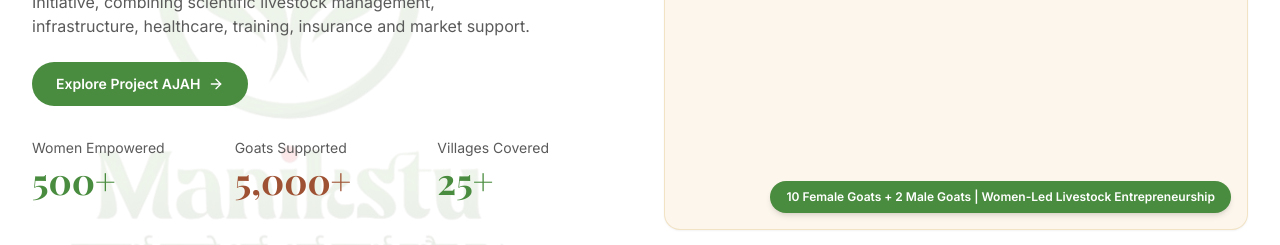
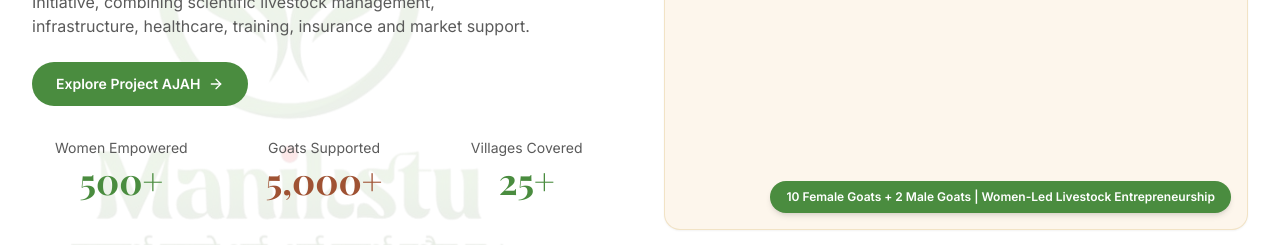
Before and after one commit to manikstu-tech/manikstu-tech, a Next.js app in the folder frontend/: page /en in a window 1280 px wide. Shown: the part 2280-2525 px from the top of the page. Built offline with nearby package versions, Linux system fonts and the light colour scheme; no server answers; a web font is replaced by a local one.

Commit message:
Center stats numbers under their labels
Co-Authored-By: Claude Opus 5 <noreply@anthropic.com>

```diff
--- a/frontend/src/app/[locale]/page.tsx
+++ b/frontend/src/app/[locale]/page.tsx
@@ -681,7 +681,7 @@ export default async function HomePage({ params }: { params: Promise<{ locale: s
                 </Link>
 
                 {/* Stats Row — label on top, colour-coded figure below */}
-                <div className="mt-8 grid w-full grid-cols-3 gap-4 sm:gap-6 text-left">
+                <div className="mt-8 grid w-full grid-cols-3 gap-4 sm:gap-6 text-center">
                   <div>
                     <p className="text-xs sm:text-sm text-grey">Women Empowered</p>
                     <p className="mt-0.5 font-heading text-3xl sm:text-4xl font-bold text-manikstu-green">500+</p>
```
